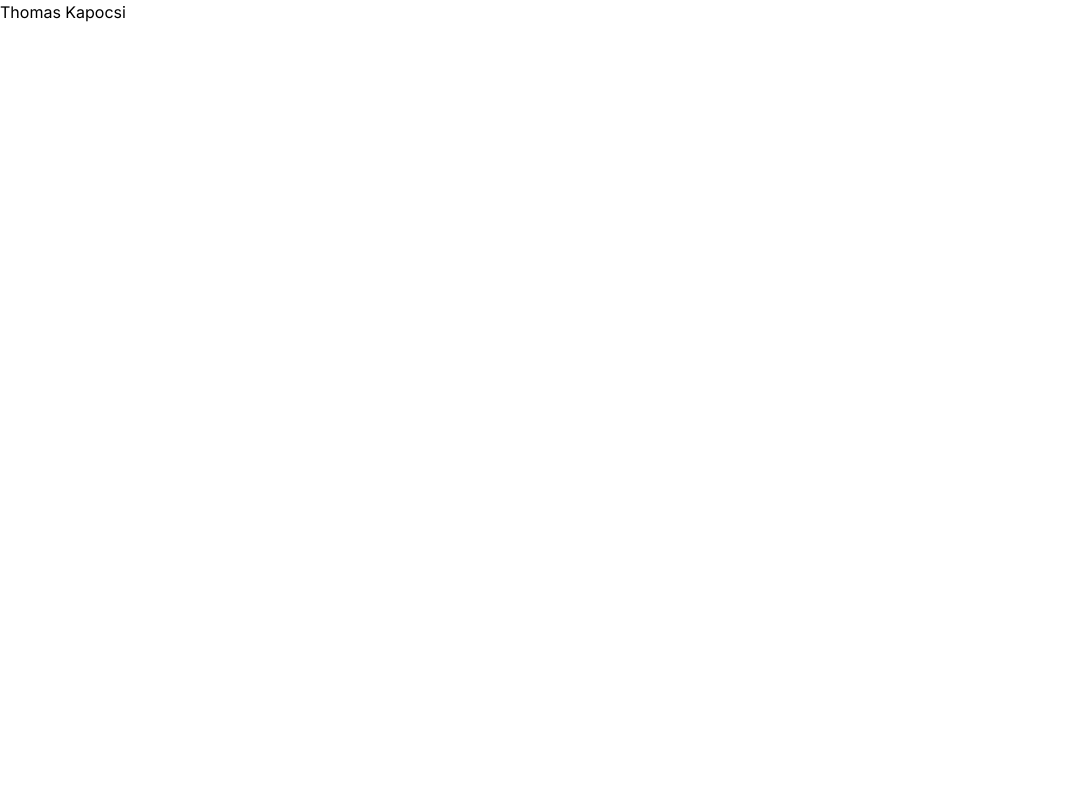
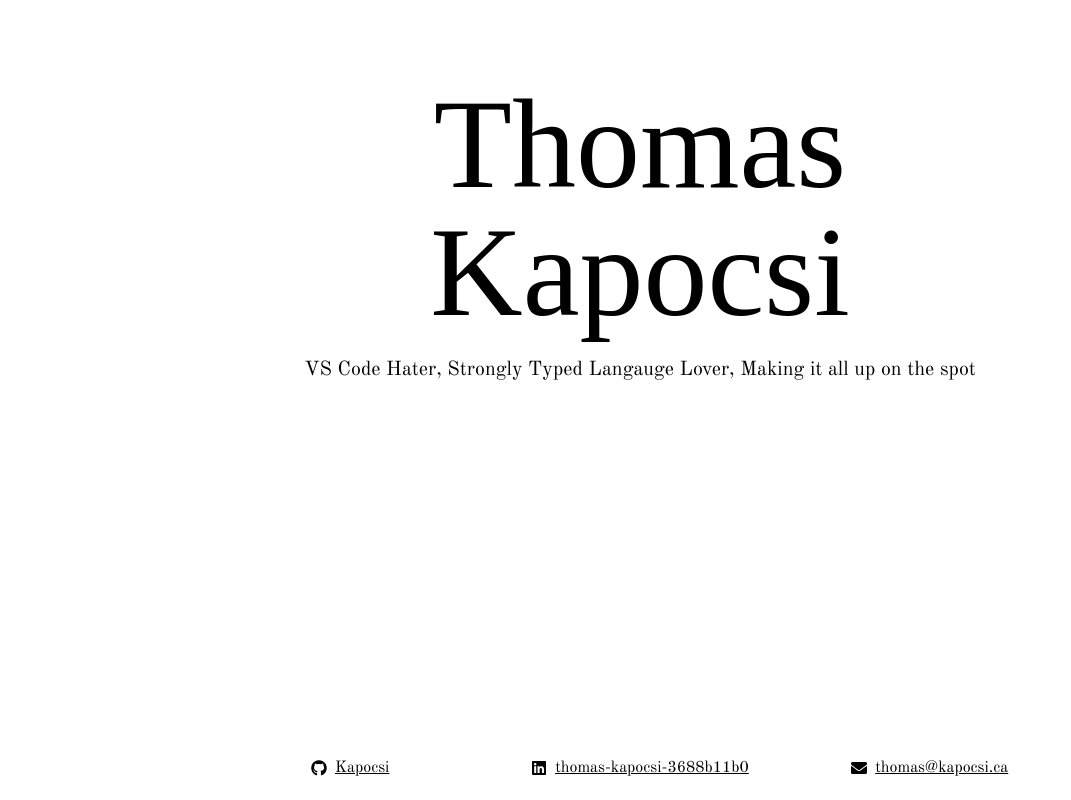
Before and after one commit to Kapocsi/kapocsi.ca, a Next.js app: page / in a window 1280 px wide. Shown: the whole page, without its empty margins (0-1071 px from the left). Built offline with nearby package versions, Linux system fonts and the light colour scheme.

Commit message:
home page

```diff
--- /dev/null
+++ b/src/app/ContactSection.tsx
@@ -0,0 +1,30 @@
+import { FaGithub, FaLinkedin, FaEnvelope } from "react-icons/fa";
+
+const ContactButton = ({ text, link, children }) => {
+  return (
+    <div className="flex flex-row justify-center items-center">
+      {children}
+      <a className="underline pl-2" href={link}>
+        {text}
+      </a>
+    </div>
+  );
+};
+export const ContactSection = () => {
+  return (
+    <div>
+      <ContactButton text="Kapocsi" link="https://github.com/kapocsi">
+        <FaGithub />
+      </ContactButton>
+      <ContactButton
+        text="thomas-kapocsi-3688b11b0"
+        link="https://www.linkedin.com/in/thomas-kapocsi-3688b11b0/"
+      >
+        <FaLinkedin />
+      </ContactButton>
+      <ContactButton text="thomas@kapocsi.ca" link="mailto:thomas@kapocsi.ca">
+        <FaEnvelope />
+      </ContactButton>
+    </div>
+  );
+};
--- a/src/app/layout.tsx
+++ b/src/app/layout.tsx
@@ -1,22 +1,25 @@
-import type { Metadata } from 'next'
-import { Inter } from 'next/font/google'
-import './globals.css'
+import type { Metadata } from "next";
+import { Old_Standard_TT } from "next/font/google";
+import "./globals.css";
 
-const inter = Inter({ subsets: ['latin'] })
+const old_standard_tt = Old_Standard_TT({
+  subsets: ["latin-ext"],
+  weight: "400",
+});
 
 export const metadata: Metadata = {
-  title: 'Create Next App',
-  description: 'Generated by create next app',
-}
+  title: "Create Next App",
+  description: "Generated by create next app",
+};
 
 export default function RootLayout({
   children,
 }: {
-  children: React.ReactNode
+  children: React.ReactNode;
 }) {
   return (
     <html lang="en">
-      <body className={inter.className}>{children}</body>
+      <body className={old_standard_tt.className}>{children}</body>
     </html>
-  )
+  );
 }
--- a/src/app/page.tsx
+++ b/src/app/page.tsx
@@ -1,11 +1,29 @@
 import Image from "next/image";
+import { ReactNode } from "react";
 
-// font credit:  Basteleur by Keussel. Distributed by velvetyne.fr.
+import { ContactSection } from "./ContactSection";
+
+const NamePlate = () => {
+  return (
+    <div className="">
+      <h1 className="text-9xl pt-20 font-custom">Thomas Kapocsi</h1>
+      <h2 className="py-5 text-xl">
+        VS Code Hater, Strongly Typed Langauge Lover, Making it all up on the
+        spot
+      </h2>
+    </div>
+  );
+};
 
 export default function Home() {
   return (
-    <div>
-      <h1>Thomas Kapocsi</h1>
+    <div className="text-center flex flex-col h-screen mx-auto w-2/3">
+      <div className="flex-grow">
+        <NamePlate />
+      </div>
+      <div className="align-bottom py-5 columns-3">
+        <ContactSection />
+      </div>
     </div>
   );
 }
--- a/tailwind.config.ts
+++ b/tailwind.config.ts
@@ -1,20 +1,23 @@
-import type { Config } from 'tailwindcss'
+import type { Config } from "tailwindcss";
 
 const config: Config = {
   content: [
-    './src/pages/**/*.{js,ts,jsx,tsx,mdx}',
-    './src/components/**/*.{js,ts,jsx,tsx,mdx}',
-    './src/app/**/*.{js,ts,jsx,tsx,mdx}',
+    "./src/pages/**/*.{js,ts,jsx,tsx,mdx}",
+    "./src/components/**/*.{js,ts,jsx,tsx,mdx}",
+    "./src/app/**/*.{js,ts,jsx,tsx,mdx}",
   ],
   theme: {
     extend: {
       backgroundImage: {
-        'gradient-radial': 'radial-gradient(var(--tw-gradient-stops))',
-        'gradient-conic':
-          'conic-gradient(from 180deg at 50% 50%, var(--tw-gradient-stops))',
+        "gradient-radial": "radial-gradient(var(--tw-gradient-stops))",
+        "gradient-conic":
+          "conic-gradient(from 180deg at 50% 50%, var(--tw-gradient-stops))",
+      },
+      fontFamily: {
+        custom: ["Bastleur", "open-sans"],
       },
     },
   },
   plugins: [],
-}
-export default config
+};
+export default config;
```
Also changed, not shown: package.json (+5 -4 lines), 1 other file (tests, documents, lock files or other folders).
